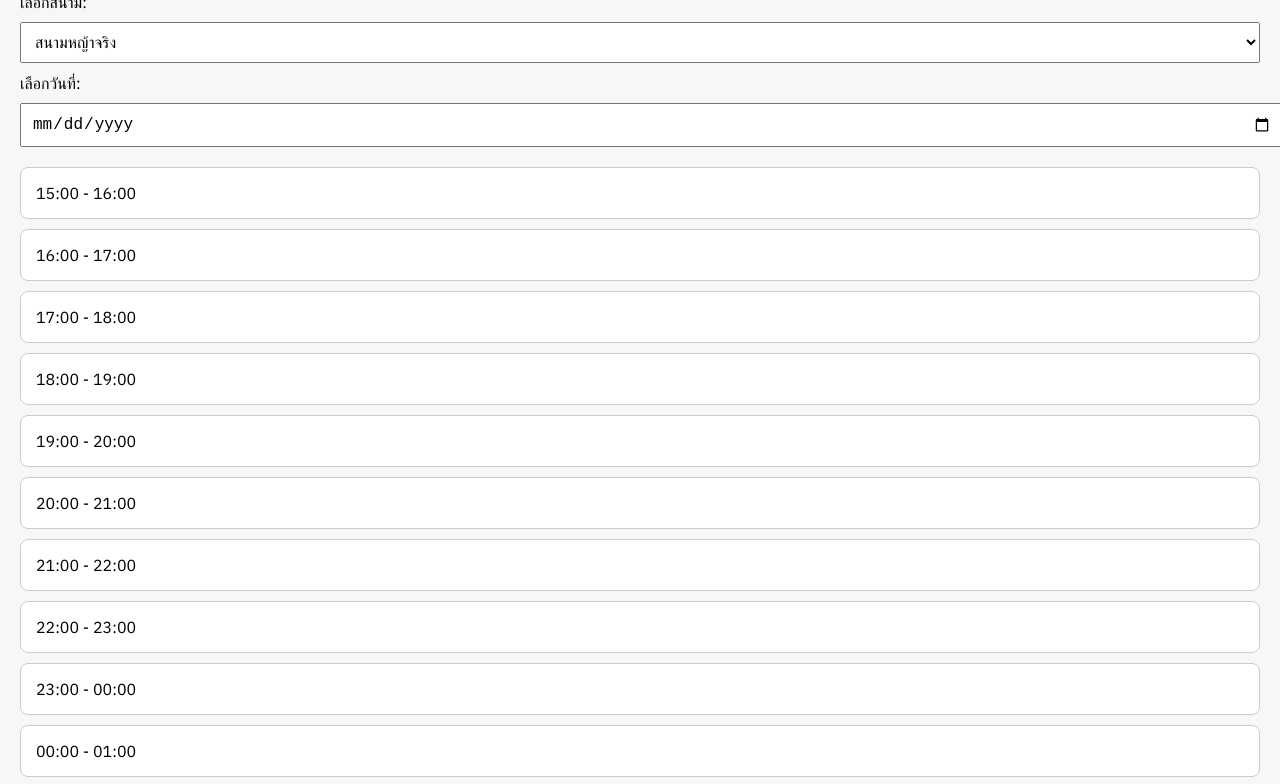
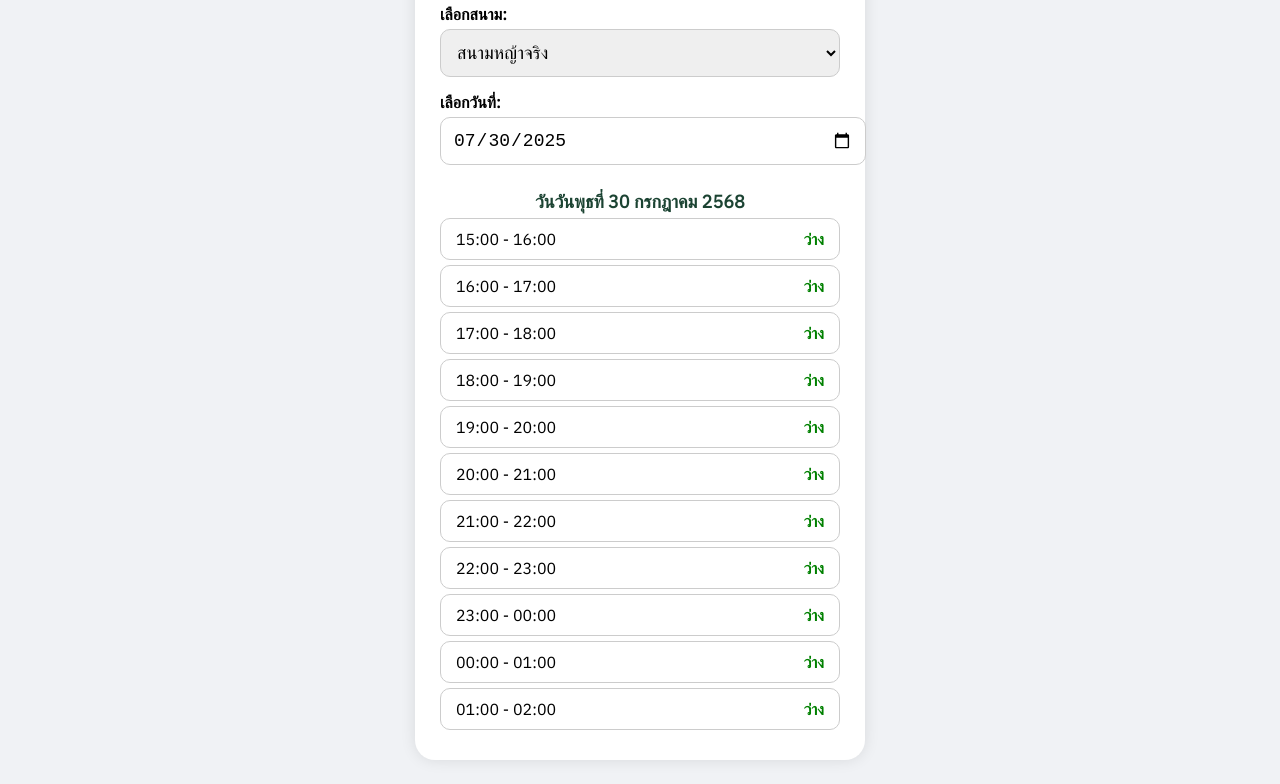
Before and after one commit to pv19694/footballbooking, a plain HTML site: page index.html in a window 1280 px wide. Shown: the part 113-897 px from the top of the page. Drawn offline with Linux system fonts and the light colour scheme.

Commit message:
Update index.html

```diff
--- a/index.html
+++ b/index.html
@@ -2,96 +2,190 @@
 <html lang="th">
 <head>
   <meta charset="UTF-8">
-  <title>จองสนามฟุตบอล</title>
+  <title>จองสนามฟุตบอล Jakhong</title>
   <link href="https://fonts.googleapis.com/css2?family=IBM+Plex+Sans&display=swap" rel="stylesheet">
   <style>
     body {
       font-family: 'IBM Plex Sans', sans-serif;
-      background-color: #f7f7f7;
+      background-color: #f0f2f5;
       margin: 0;
       padding: 20px;
+      text-align: center;
     }
-    h1 {
-      text-align: center;
-      color: #034732;
+
+    .container {
+      background: white;
+      max-width: 400px;
+      margin: auto;
+      padding: 25px;
+      border-radius: 20px;
+      box-shadow: 0 0 15px rgba(0,0,0,0.1);
     }
+
+    h2 {
+      margin-bottom: 20px;
+      color: #1b4332;
+    }
+
+    label {
+      display: block;
+      text-align: left;
+      margin-top: 15px;
+      font-weight: bold;
+      font-size: 16px;
+      color: #000;
+    }
+
     select, input[type="date"] {
       width: 100%;
-      padding: 10px;
-      margin: 10px 0;
+      padding: 12px;
       font-size: 16px;
+      color: #000;
+      border: 1px solid #ccc;
+      border-radius: 10px;
+      margin-top: 5px;
     }
-    .slot {
-      border: 1px solid #ccc;
-      padding: 15px;
-      margin: 10px 0;
-      border-radius: 8px;
+
+    .timeslot {
       display: flex;
       justify-content: space-between;
       align-items: center;
-      background-color: white;
+      background: white;
+      border: 1px solid #ccc;
+      padding: 10px 15px;
+      margin: 5px 0;
+      border-radius: 10px;
       cursor: pointer;
-      transition: 0.2s;
+      transition: background 0.2s ease-in-out;
     }
-    .slot.booked {
-      background-color: #f8d7da;
+
+    .timeslot:hover {
+      background: #e9ecef;
+    }
+
+    .booked {
+      background-color: #f8d7da !important;
       color: #721c24;
-      cursor: not-allowed;
+      font-weight: bold;
     }
-    .slot:hover {
-      background-color: #e9ecef;
+
+    .status {
+      color: green;
+      font-weight: bold;
+    }
+
+    .booked .status {
+      color: red;
+    }
+
+    .date-title {
+      margin-top: 25px;
+      font-weight: bold;
+      font-size: 18px;
+      color: #1b4332;
     }
   </style>
 </head>
 <body>
 
-<h1>จองสนามฟุตบอล Jakhong</h1>
+  <div class="container">
+    <h2>จองสนามฟุตบอล <span style="color: #2d6a4f;">Jakhong</span></h2>
 
     <label for="field">เลือกสนาม:</label>
-<select id="field">
+    <select id="field" style="font-size:18px; color:#000;">
       <option>สนามหญ้าจริง</option>
       <option>สนามหญ้าเทียม</option>
       <option>สนามด้านหลัง</option>
     </select>
 
     <label for="date">เลือกวันที่:</label>
-<input type="date" id="date">
+    <input type="date" id="date" style="font-size:18px; color:#000;" />
 
+    <div id="selected-date" class="date-title"></div>
     <div id="timeslots"></div>
+  </div>
 
   <script>
-  const times = [
-    "15:00 - 16:00", "16:00 - 17:00", "17:00 - 18:00",
-    "18:00 - 19:00", "19:00 - 20:00", "20:00 - 21:00",
-    "21:00 - 22:00", "22:00 - 23:00", "23:00 - 00:00",
-    "00:00 - 01:00", "01:00 - 02:00"
+    const dateInput = document.getElementById("date");
+    const timeslotsContainer = document.getElementById("timeslots");
+    const selectedDateText = document.getElementById("selected-date");
+
+    const timeSlots = [
+      "15:00 - 16:00",
+      "16:00 - 17:00",
+      "17:00 - 18:00",
+      "18:00 - 19:00",
+      "19:00 - 20:00",
+      "20:00 - 21:00",
+      "21:00 - 22:00",
+      "22:00 - 23:00",
+      "23:00 - 00:00",
+      "00:00 - 01:00",
+      "01:00 - 02:00"
     ];
 
-  const slotsContainer = document.getElementById('timeslots');
+    const bookings = {}; // จองไว้ใน memory เท่านั้น
 
-  function renderSlots() {
-    slotsContainer.innerHTML = '';
-    times.forEach(time => {
-      const div = document.createElement('div');
-      div.className = 'slot';
-      div.textContent = time;
-      div.onclick = function () {
-        if (div.classList.contains('booked')) {
-          alert("ช่วงเวลานี้ถูกจองแล้ว");
-        } else {
-          const name = prompt(`ใครจองช่วงเวลา ${time}?`);
+    // ตั้งค่าวันที่วันนี้เป็นค่า default
+    const today = new Date();
+    const isoDate = today.toISOString().split('T')[0];
+    dateInput.value = isoDate;
+    updateDateTitle(today);
+    renderTimeSlots();
+
+    dateInput.addEventListener("change", () => {
+      const selected = new Date(dateInput.value);
+      updateDateTitle(selected);
+      renderTimeSlots();
+    });
+
+    function updateDateTitle(date) {
+      const options = { weekday: 'long', year: 'numeric', month: 'long', day: 'numeric' };
+      const thaiDate = new Intl.DateTimeFormat('th-TH', options).format(date);
+      selectedDateText.innerText = `วัน${thaiDate}`;
+    }
+
+    function renderTimeSlots() {
+      timeslotsContainer.innerHTML = "";
+      const selectedDate = dateInput.value;
+      const field = document.getElementById("field").value;
+      const key = selectedDate + "_" + field;
+
+      if (!bookings[key]) bookings[key] = {};
+
+      timeSlots.forEach(time => {
+        const slot = document.createElement("div");
+        slot.className = "timeslot";
+        const isBooked = bookings[key][time];
+        if (isBooked) slot.classList.add("booked");
+
+        const label = document.createElement("span");
+        label.textContent = time;
+
+        const status = document.createElement("span");
+        status.className = "status";
+        status.textContent = isBooked ? bookings[key][time] : "ว่าง";
+
+        slot.appendChild(label);
+        slot.appendChild(status);
+
+        slot.addEventListener("click", () => {
+          if (bookings[key][time]) return; // จองแล้ว
+
+          const name = prompt("กรุณากรอกชื่อผู้จอง:");
           if (name) {
-            div.classList.add('booked');
-            div.textContent = `${time} - ${name}`;
+            bookings[key][time] = name;
+            renderTimeSlots(); // รีเฟรชใหม่
           }
-        }
-      };
-      slotsContainer.appendChild(div);
+        });
+
+        timeslotsContainer.appendChild(slot);
       });
     }
 
-  renderSlots();
+    document.getElementById("field").addEventListener("change", () => {
+      renderTimeSlots();
+    });
   </script>
-
 </body>
 </html>
```
Lines whose indentation alone changed are shown as unchanged.
